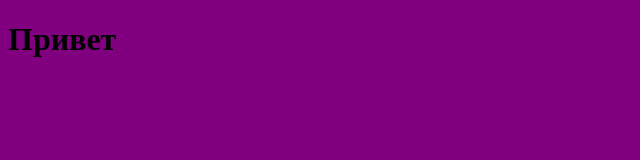
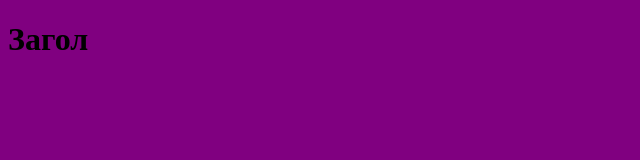
Before and after one commit to kozakqwerty/githup-for-beginners, a plain HTML site: page index.html in a window 1280 px wide. Shown: the full height of the page, 0-640 px from the left. Drawn offline with Linux system fonts and the light colour scheme.

Commit message:
Update index.html

```diff
--- a/index.html
+++ b/index.html
@@ -8,6 +8,6 @@
     <link rel="stylesheet" href="style.css">
 </head>
 <body>
-    <h1>Привет</h1>
+    <h1>Загол</h1>
 </body>
 </html>
```
